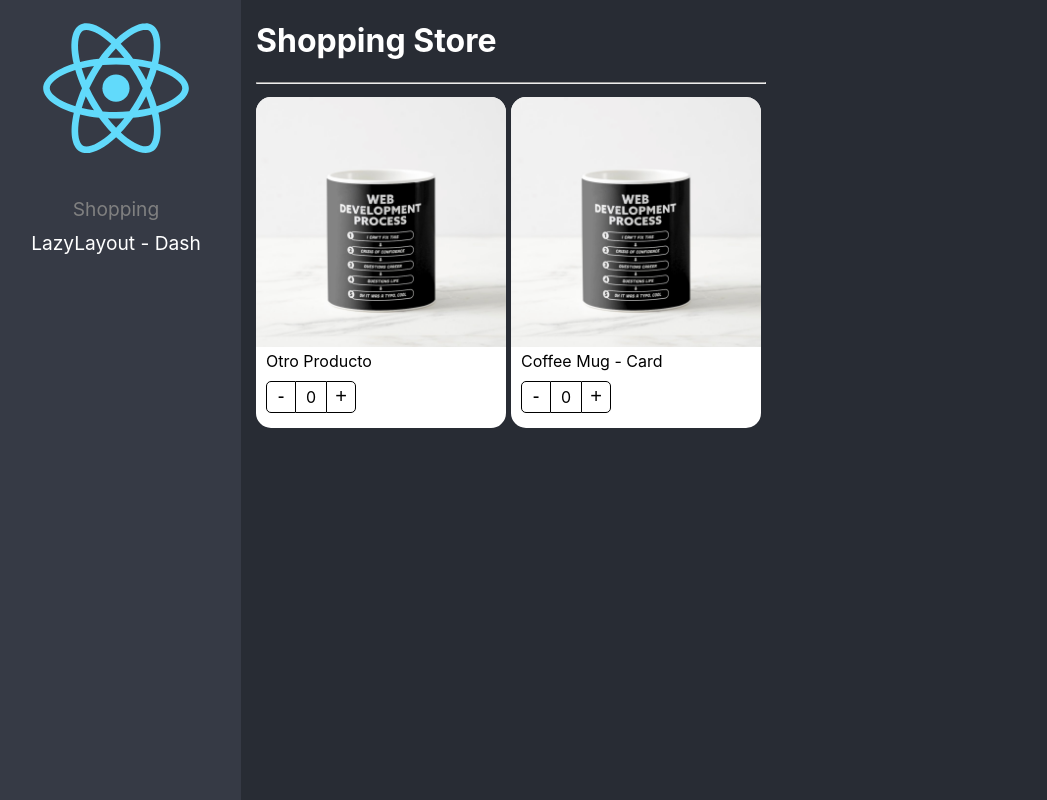
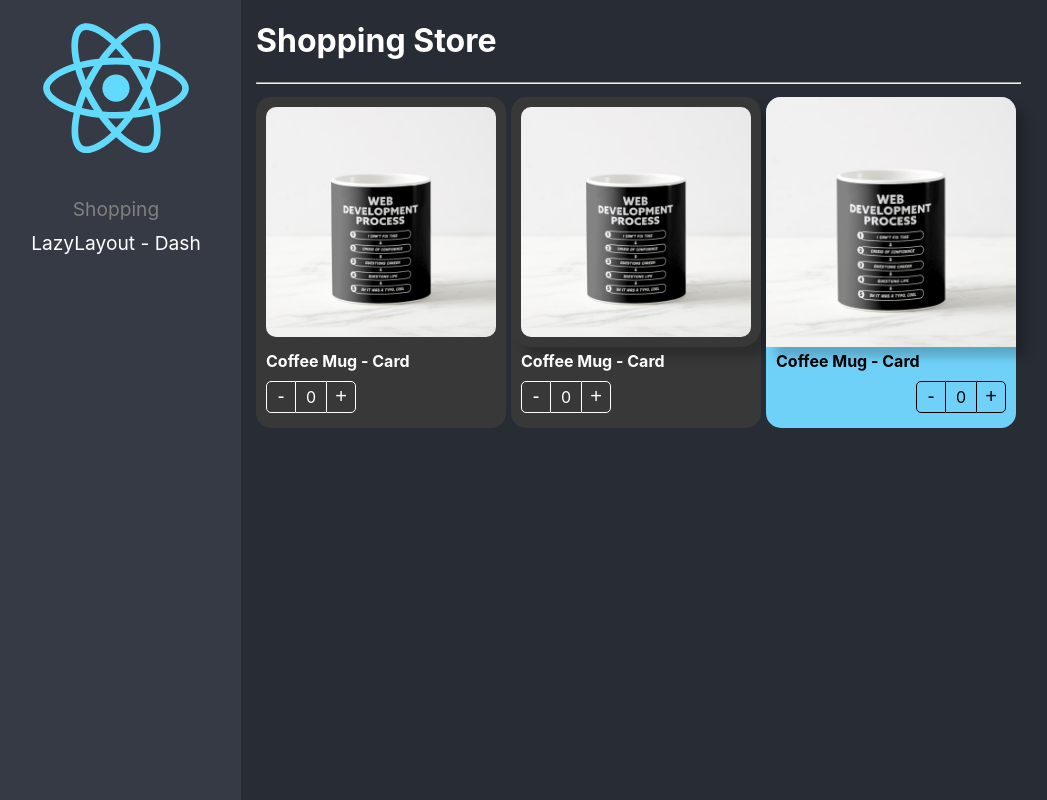
Before and after one commit to giselars/react-ts, a React (Create React App) app: page /shopping in a window 1280 px wide. Shown: the whole page, without its empty margins (9-1056 px from the left). Built offline with nearby package versions, Linux system fonts and the light colour scheme.

Commit message:
:art: Component Extend Styles ready

```diff
--- a/src/02-component-patterns/components/ProductButtons.tsx
+++ b/src/02-component-patterns/components/ProductButtons.tsx
@@ -1,16 +1,23 @@
-import { useContext } from "react";
+import { CSSProperties, useContext } from "react";
 import { ProductContext } from "./ProductCard";
 
 import styles from '../styles/styles.module.css';
 
+export interface ProdButtonsProps {
+    className?: string;
+    style?: CSSProperties;
+}
 
 
-export const ProductButtons = () => {
+export const ProductButtons = ( { className, style }: ProdButtonsProps ) => {
 
     const { increaseBy, counter } = useContext( ProductContext );
 
     return(
-        <div className={ styles.buttonsContainer}>
+        <div
+            className={ `${ styles.buttonsContainer } ${ className }` }
+            style={ style }
+        >
             <button
             className={ styles.buttonMinus}
             onClick={ () => increaseBy(-1) }
--- a/src/02-component-patterns/components/ProductCard.tsx
+++ b/src/02-component-patterns/components/ProductCard.tsx
@@ -1,15 +1,23 @@
-import { createContext } from 'react';
+import { createContext, CSSProperties, ReactElement } from 'react';
 import { useProduct } from '../hooks/useProduct';
 import styles from '../styles/styles.module.css';
 
-import { ProductCardProps, ProductContextProps } from '../interfaces/interfaces';
+import { Product, ProductContextProps } from '../interfaces/interfaces';
 
 
 
 export const ProductContext = createContext({} as ProductContextProps);
 const { Provider } = ProductContext;
 
-export const ProductCard = ({ children, product }: ProductCardProps) => {
+
+export interface Props {
+	product: Product;
+    children?: ReactElement | ReactElement[];
+    className?: string;
+    style?: CSSProperties;
+}
+
+export const ProductCard = ({ children, product, className, style }: Props) => {
 
     const { counter, increaseBy } = useProduct();
 
@@ -19,7 +27,10 @@ export const ProductCard = ({ children, product }: ProductCardProps) => {
             increaseBy,
             product
         }}>
-            <div className={ styles.productCard }>
+            <div
+                className={ `${ styles.productCard } ${ className } `}
+                style={ style }
+            >
                 { children }
             </div>
         </Provider>
--- a/src/02-component-patterns/components/ProductImage.tsx
+++ b/src/02-component-patterns/components/ProductImage.tsx
@@ -1,11 +1,16 @@
-import { useContext } from "react";
+import { CSSProperties, useContext } from "react";
 import { ProductContext } from "./ProductCard";
 
 import noImage from '../assets/no-image.jpg';
 import styles from '../styles/styles.module.css';
 
+export interface ProdImgProps{
+    img?: string;
+    className?: string;
+    style?: CSSProperties;
+}
 
-export const ProductImage = ({ img = '' }) => {
+export const ProductImage = ({ img = '' , className, style }: ProdImgProps) => {
 
     const { product } = useContext( ProductContext );
     let imgToShow: string;
@@ -19,6 +24,9 @@ export const ProductImage = ({ img = '' }) => {
     }
 
     return(
-        <img className={ styles.productImg } src={ imgToShow } alt="Product" />
+        <img
+        style={ style }
+        className={ `${ styles.productImg } ${ className } `}
+        src={ imgToShow } alt="Product" />
     )
 }
--- a/src/02-component-patterns/components/ProductTitle.tsx
+++ b/src/02-component-patterns/components/ProductTitle.tsx
@@ -1,13 +1,22 @@
-import { useContext } from "react";
+import { CSSProperties, useContext } from "react";
 import { ProductContext } from "./ProductCard";
 
 import styles from '../styles/styles.module.css';
 
+export interface ProdTitleProps {
+    className?: string;
+    title?: string;
+    style?: CSSProperties;
+}
 
-export const ProductTitle = ({ title }: {title?: string}) => {
+export const ProductTitle = ({ title, className, style}: ProdTitleProps) => {
 
     const { product } = useContext( ProductContext );
     return (
-        <span className={ styles.productDescription }>{ title ? title : product.title }</span>
+        <span
+            style={ style }
+            className={ `${ styles.productDescription } ${ className }` }>
+                { title ? title : product.title }
+        </span>
     )
 }
--- a/src/02-component-patterns/pages/ShoppingPage.tsx
+++ b/src/02-component-patterns/pages/ShoppingPage.tsx
@@ -1,4 +1,6 @@
 import { ProductImage, ProductTitle, ProductButtons, ProductCard } from "../components";
+import '../styles/custom-styles.css';
+
 
 const product = {
     id: '1',
@@ -18,16 +20,35 @@ export const ShoppingPage = () => {
             flexWrap: 'wrap'
         }}>
 
-            <ProductCard product={ product }>
-                <ProductCard.Image/>
-                <ProductCard.Title title={ 'Otro Producto' }/>
-                <ProductCard.Buttons />
+            <ProductCard
+                product={ product }
+                className='bg-dark text-white'>
+                <ProductCard.Image className='custom-image'/>
+                <ProductCard.Title className='text-white text-bold' />
+                <ProductCard.Buttons className='custom-buttons'/>
             </ProductCard>
 
-            <ProductCard product={ product }>
-                <ProductImage/>
-                <ProductTitle/>
-                <ProductButtons />
+            <ProductCard
+                product={ product }
+                className='bg-dark text-white'
+            >
+                <ProductImage className='custom-image' style={{ boxShadow: '10px 10px 10px rgba(0,0,0,0.2)' }}/>
+                <ProductTitle className='text-white text-bold'/>
+                <ProductButtons className='custom-buttons'/>
+            </ProductCard>
+
+            <ProductCard
+                product={ product }
+                style={{
+                    backgroundColor: '#70D1F8'
+                }}
+            >
+                <ProductImage style={{ boxShadow: '10px 10px 10px rgba(0,0,0,0.2)' }}/>
+                <ProductTitle style={{ fontWeight: 'bold' }}/>
+                <ProductButtons style={{
+                    display: 'flex',
+                    justifyContent: 'end'
+                }}/>
             </ProductCard>
 
         </div>
--- /dev/null
+++ b/src/02-component-patterns/styles/custom-styles.css
@@ -0,0 +1,23 @@
+
+.bg-dark {
+    background-color: rgb(56, 56, 56);
+}
+
+.text-white{
+    color: #ffffff;
+}
+
+.custom-image {
+    border-radius: 20px;
+    padding: 10px;
+    width: calc( 100% - 20px );
+}
+
+.text-bold {
+    font-weight: bold;
+}
+
+.custom-buttons button, .custom-buttons div{
+    color: #ffffff;
+    border-color: #ffffff;
+}
```
Also changed, not shown: src/02-component-patterns/interfaces/interfaces.ts (+7 -9 lines).
